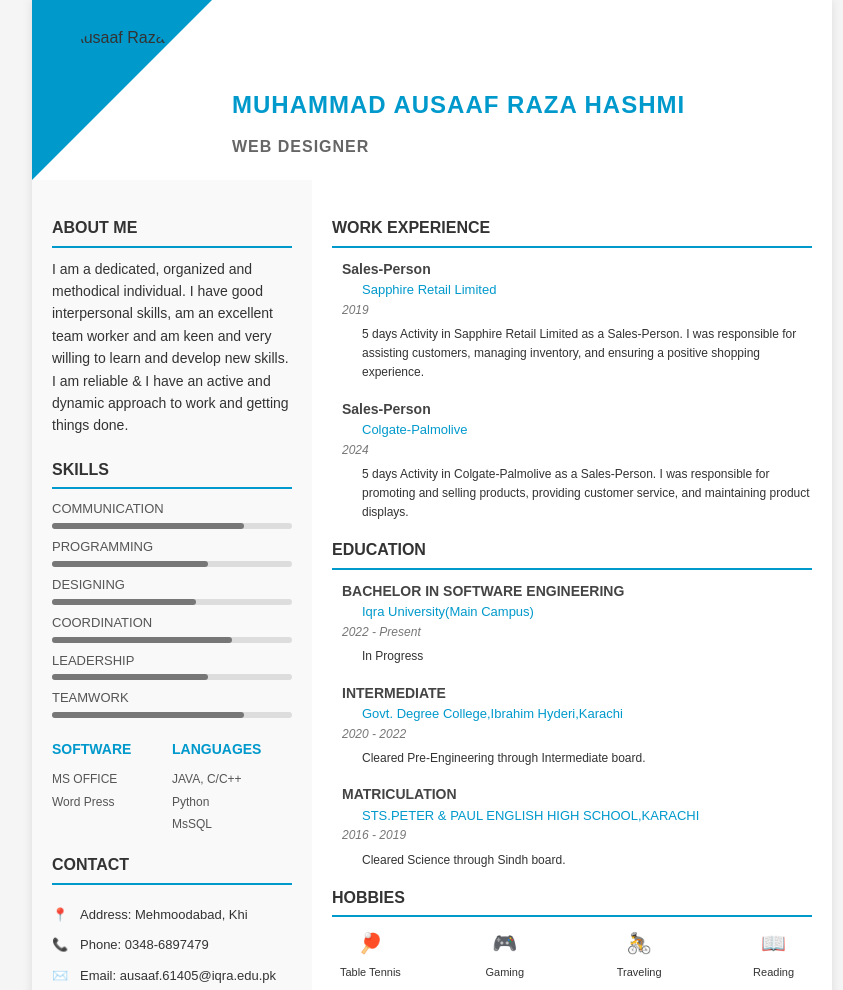
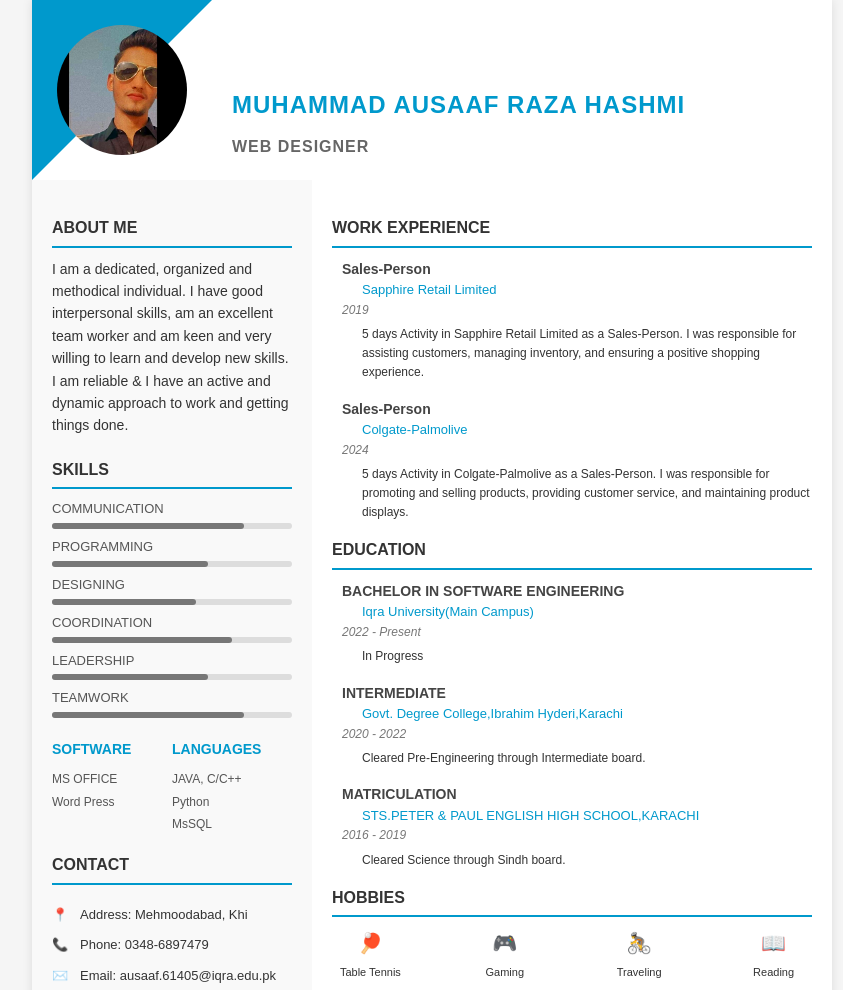
Before and after one commit to ausaaf-rh/resume-portfolio, a plain HTML site: page Resume.html in a window 1280 px wide. Shown: the whole page, without its empty margins (208-1051 px from the left). Drawn offline with Linux system fonts and the light colour scheme.

Commit message:
Update Resume.html

```diff
--- a/Resume.html
+++ b/Resume.html
@@ -258,7 +258,7 @@ body {
     <div class="photo-container">
       <div class="blue-triangle"></div>
       <div class="profile-photo">
-        <img src="" alt="Ausaaf Raza">
+        <img src="Img/profile-photo.jpg" alt="Profile-Photo">
       </div>
     </div>
     <div class="name-title">
```
